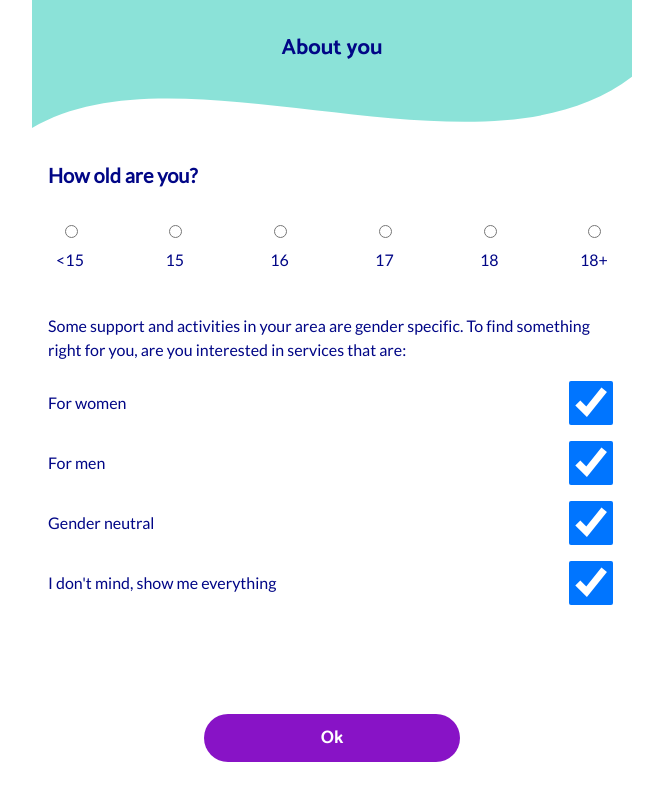
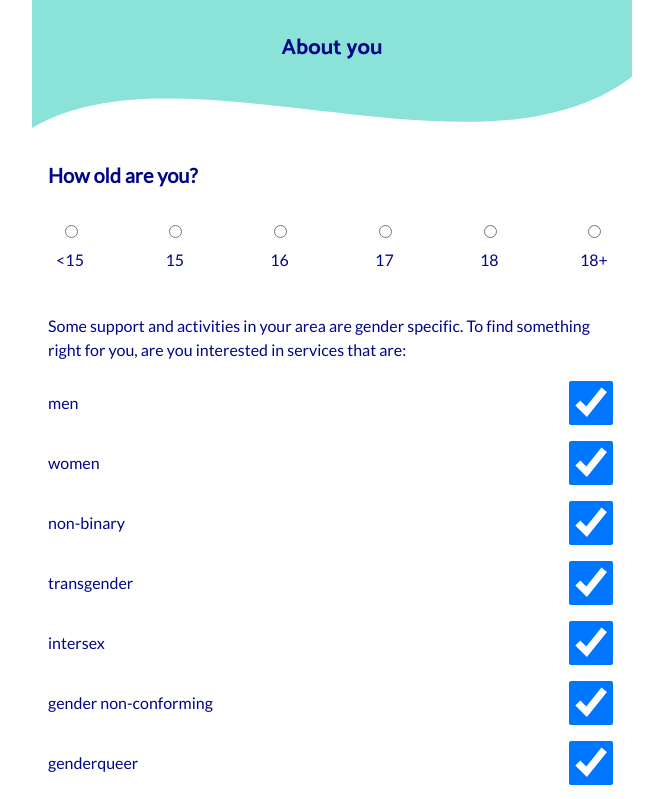
Before and after one commit to neontribe/my-best-life, a Next.js app: page /quiz/about-you in a window 1280 px wide. Shown: the top 799 px of the page, without its empty margins (308-971 px from the left). Built offline with nearby package versions, Linux system fonts and the light colour scheme.

Commit message:
feat: match CMS values

```diff
--- a/pages/quiz/about-you.tsx
+++ b/pages/quiz/about-you.tsx
@@ -65,10 +65,14 @@ const HorizontalGroup = styled.div`
 `
 
 const categories = [
-  'For women',
-  'For men',
-  'Gender neutral',
-  "I don't mind, show me everything",
+  'men',
+  'women',
+  'non-binary',
+  'transgender',
+  'intersex',
+  'gender non-conforming',
+  'genderqueer',
+  'agender',
 ]
 
 const allAges = ['<15', '15', '16', '17', '18', '18+']
--- a/pages/quiz/how-are-you-feeling.tsx
+++ b/pages/quiz/how-are-you-feeling.tsx
@@ -61,7 +61,7 @@ const feelings = [
   { title: 'confused', image: '/img/confused.svg' },
   { title: 'angry', image: '/img/angry.svg' },
   { title: 'excited', image: '/img/excited.svg' },
-  { title: 'enthused', image: '/img/enthusiastic.svg' },
+  { title: 'enthusiastic', image: '/img/enthusiastic.svg' },
   { title: 'scared', image: '/img/scared.svg' },
   { title: 'unsafe', image: '/img/unsafe.svg' },
   { title: 'ignored', image: '/img/ignored.svg' },
```
Also changed, not shown: pages/quiz/what-are-your-interests.tsx (+4 -4 lines).
